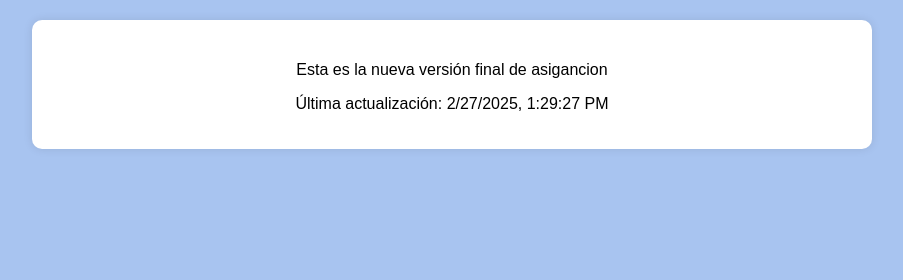
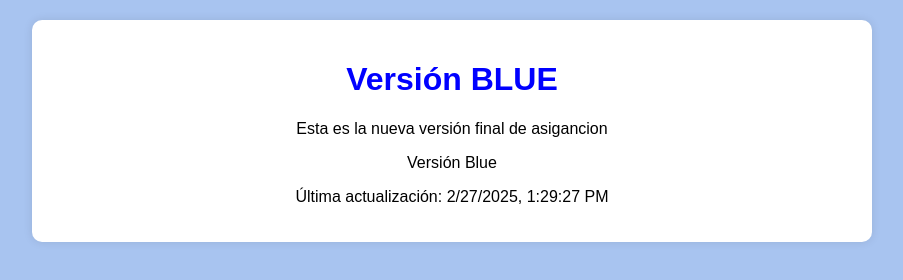
Before and after one commit to Andres5451/servidor-web-AndresGomez, a plain HTML site: page index.html in a window 1280 px wide. Shown: the whole page, without its empty margins (188-1091 px from the left). Drawn offline with Linux system fonts and the light colour scheme.

Commit message:
version terminada

```diff
--- a/index.html
+++ b/index.html
@@ -3,7 +3,7 @@
 <head>
     <meta charset="UTF-8">
     <meta name="viewport" content="width=device-width, initial-scale=1.0">
-    <title></title>
+    <title>Versión Blue</title>
     <style>
         body {
             font-family: Arial, sans-serif;
@@ -27,9 +27,9 @@
 </head>
 <body>
     <div class="container">
-        <h1></h1>
+        <h1>Versión BLUE</h1>
         <p>Esta es la nueva versión final de asigancion</p>
-        <p id="version-marker"></p>
+        <p id="version-marker">Versión Blue</p>
         <p>Última actualización: <span id="timestamp"></span></p>
     </div>
 
```
Also changed, not shown: evidencias/error rollback.PNG (added).
